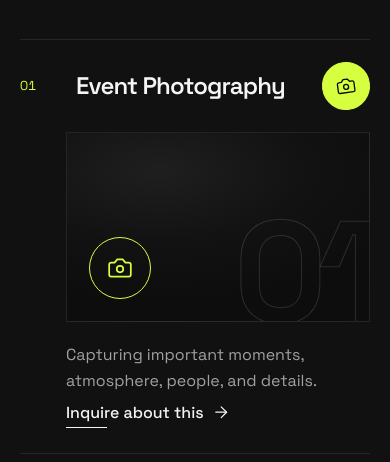
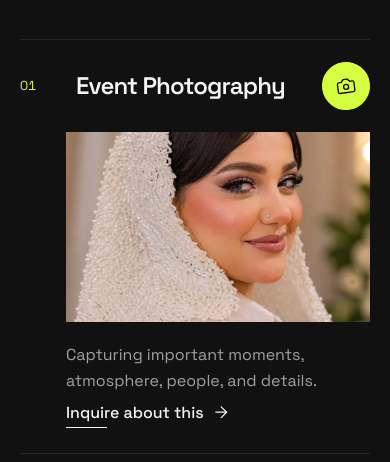
Before and after one commit to menshawy2020/Marwan-El-Menshawy, a plain HTML site: page index.html in a window 390 px wide. Shown: the part 2920-3382 px from the top of the page. Drawn offline with Linux system fonts and the light colour scheme.

Commit message:
Service cover photos and real contact details
- Every service now has a cover photo from the portfolio
- WhatsApp, email and Instagram filled in (clean profile URL); LinkedIn removed;
  phone shown in the footer; email and Instagram added to structured data
- Service worker v5

Co-Authored-By: Claude Opus 5.5 <noreply@anthropic.com>
Claude-Session: https://claude.ai/code/session_01RrEGGcoYMvaqZVwVcFeRHS

```diff
--- a/index.html
+++ b/index.html
@@ -38,6 +38,8 @@
   "name": "Marwan El-Menshawy",
   "alternateName": "مروان المنشاوي",
   "jobTitle": "Photographer & Media Coverage Professional",
+  "email": "mailto:marwan.menshawy2026@gmail.com",
+  "sameAs": ["https://www.instagram.com/maro_mensho/"],
   "description": "Photographer and media coverage professional with 15 years of photography experience.",
   "url": "https://menshawy2020.github.io/Marwan-El-Menshawy/",
   "knowsAbout": ["Photography", "Media Coverage", "Event Photography", "Corporate Photography", "Brand Photography", "Visual Storytelling"]
@@ -1057,11 +1059,11 @@ html.standalone .scroll-ind{ display:none; }
       (never a fake link). See the notes at the end of this file.
    ===================================================================== */
 const CONFIG = {
-  email: "",          // e.g. "hello@yourdomain.com"
-  phone: "",          // e.g. "+20 100 000 0000" (display only)
-  whatsapp: "",       // digits only with country code, e.g. "201000000000"
-  instagram: "",      // full URL, e.g. "https://instagram.com/yourhandle"
-  linkedin: "",       // full URL
+  email: "marwan.menshawy2026@gmail.com",
+  phone: "+20 111 848 4442",
+  whatsapp: "201118484442",   // +20 111 848 4442 (digits only, with country code)
+  instagram: "https://www.instagram.com/maro_mensho/",
+  linkedin: "",       // not used (removed from the site)
   behance: "",        // optional full URL
   location: { en: "", ar: "" }, // e.g. { en:"Cairo, Egypt", ar:"القاهرة، مصر" }
   // Contact form backend: a Formspree / Getform / Basin endpoint, or your own API.
@@ -1088,15 +1090,19 @@ const IMAGES = {
    the preview area shows a typographic panel instead of a placeholder photo. */
 const SERVICES = [
   { id: "event", icon: "camera", tone: 1,
+    img: {"set": "images/work/bridal-editorial/bridal-08", "widths": [800, 1122], "w": 1122, "h": 1402, "focus": "50% 35%", "temporary": true, "alt": {"en": "Bride smiling in a pearl-beaded veil — Bridal Editorial", "ar": "عروس مبتسمة بطرحة مطرزة باللؤلؤ — جلسة العرائس"}},
     title: { en: "Event Photography", ar: "تصوير الفعاليات" },
     desc:  { en: "Capturing important moments, atmosphere, people, and details.", ar: "توثيق اللحظات المهمة، والأجواء، والناس، والتفاصيل." } },
   { id: "media", icon: "megaphone", tone: 2,
+    img: {"set": "images/work/alexandria-stadium/dsc-0151", "widths": [800, 1600, 2400], "w": 3191, "h": 5673, "focus": "50% 70%", "alt": {"en": "Visitors at the historic gate of Alexandria Stadium", "ar": "زوار عند البوابة التاريخية لاستاد الإسكندرية"}},
     title: { en: "Media Coverage", ar: "التغطية الإعلامية" },
     desc:  { en: "Professional visual documentation of events and activities.", ar: "توثيق بصري احترافي للفعاليات والأنشطة." } },
   { id: "corporate", icon: "briefcase", tone: 6,
+    img: {"set": "images/work/alexandria-stadium/dsc-0131", "widths": [800, 1600, 2400], "w": 2702, "h": 4803, "focus": "50% 45%", "alt": {"en": "An ornate formal reception hall at Alexandria Stadium", "ar": "قاعة استقبال رسمية مزخرفة في استاد الإسكندرية"}},
     title: { en: "Corporate Photography", ar: "تصوير الشركات" },
     desc:  { en: "Visual content for businesses, organizations, and professional environments.", ar: "محتوى بصري للشركات والمؤسسات وبيئات العمل الاحترافية." } },
   { id: "brand", icon: "gem", tone: 5,
+    img: {"set": "images/work/charles-american-food/dsc-0031-retouch", "widths": [800, 1600, 2239], "w": 2239, "h": 3981, "focus": "40% 50%", "alt": {"en": "Pizza baking in the oven at Charles American Food", "ar": "بيتزا تُخبز في الفرن في Charles American Food"}},
     title: { en: "Brand Photography", ar: "تصوير العلامات التجارية" },
     desc:  { en: "Creating photographs that communicate a brand's identity.", ar: "صور تعبّر عن هوية العلامة التجارية وتنقل روحها." } },
   { id: "content", icon: "phone", tone: 3,
@@ -1521,10 +1527,9 @@ function renderPosts() {
 }
 function channels() {
   const c = CONFIG, out = [];
-  out.push({ k: "chWhatsApp", ic: "wa", val: c.whatsapp ? "+" + c.whatsapp : "", href: c.whatsapp ? `https://wa.me/${c.whatsapp.replace(/\D/g, "")}` : "" });
+  out.push({ k: "chWhatsApp", ic: "wa", val: c.whatsapp ? "+" + c.whatsapp.replace(/^(\d{2})(\d{3})(\d{3})(\d{4})$/, "$1 $2 $3 $4") : "", href: c.whatsapp ? `https://wa.me/${c.whatsapp.replace(/\D/g, "")}` : "" });
   out.push({ k: "chEmail", ic: "mail", val: c.email, href: c.email ? `mailto:${c.email}` : "" });
-  out.push({ k: "chInstagram", ic: "ig", val: c.instagram ? c.instagram.replace(/^https?:\/\/(www\.)?/, "") : "", href: c.instagram });
-  out.push({ k: "chLinkedIn", ic: "li", val: c.linkedin ? c.linkedin.replace(/^https?:\/\/(www\.)?/, "") : "", href: c.linkedin });
+  out.push({ k: "chInstagram", ic: "ig", val: c.instagram ? "@" + c.instagram.replace(/\/+$/, "").split("/").pop() : "", href: c.instagram });
   if (c.behance) out.push({ k: "chBehance", ic: "be", val: c.behance.replace(/^https?:\/\/(www\.)?/, ""), href: c.behance });
   return out;
 }
--- a/sw.js
+++ b/sw.js
@@ -1,6 +1,6 @@
 /* Service worker — makes the site installable and usable offline.
    When you change files, bump VERSION so phones pick up the update. */
-const VERSION = "v4";
+const VERSION = "v5";
 const SHELL = `shell-${VERSION}`;
 const RUNTIME = `runtime-${VERSION}`;
 const CORE = [
```
Also changed, not shown: 1 other file.
